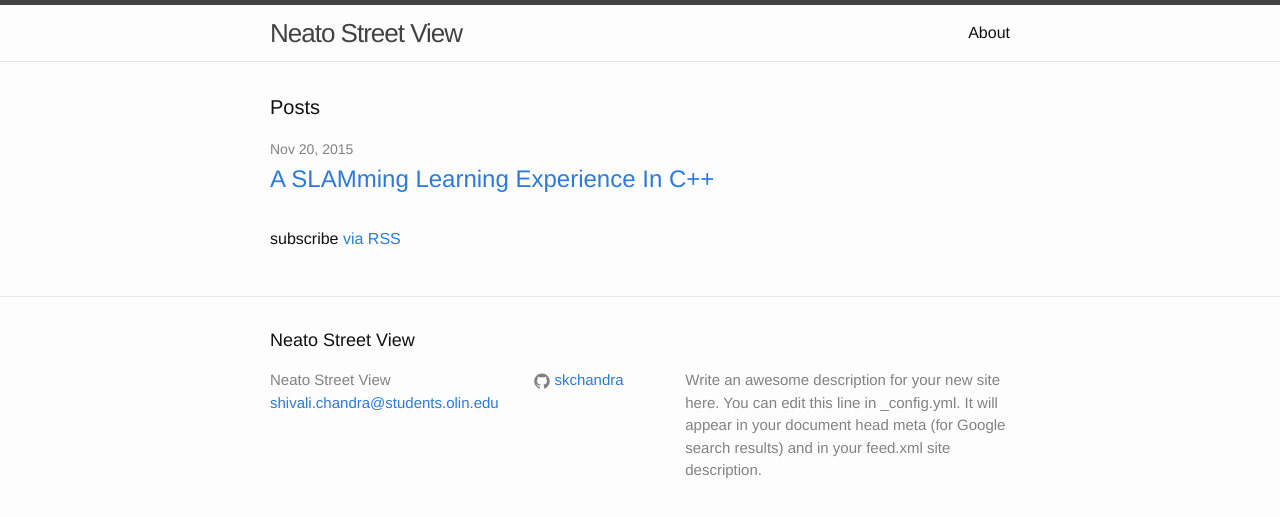
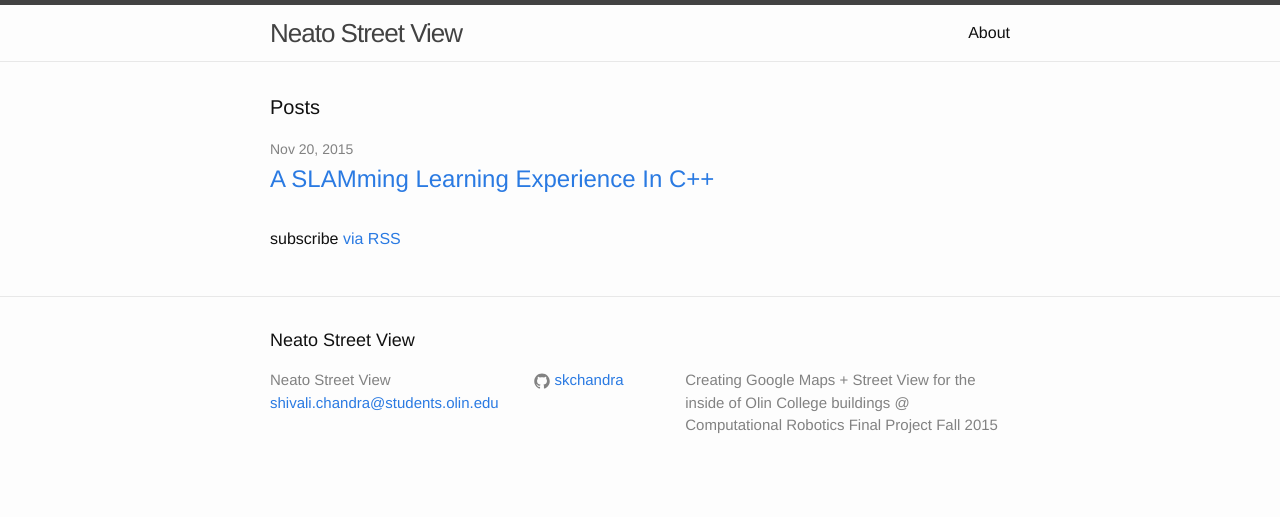
Before and after one commit to skchandra/neato_street_view, a Jekyll site: the page built from index.html, in a window 1280 px wide. Shown: the top 517 px of the page. Built offline with Jekyll 4.4.1, drawn with Linux system fonts in a browser that asks for light colours.

Commit message:
added description

```diff
--- a/_config.yml
+++ b/_config.yml
@@ -2,10 +2,7 @@
 title: Neato Street View
 tagline: Computational Robotics Final Project Fall 2015 - Creating Google Street View for inside Olin buildings
 email: shivali.chandra@students.olin.edu
-description: > # this means to ignore newlines until "baseurl:"
-  Write an awesome description for your new site here. You can edit this
-  line in _config.yml. It will appear in your document head meta (for
-  Google search results) and in your feed.xml site description.
+description: Creating Google Maps + Street View for the inside of Olin College buildings @ Computational Robotics Final Project Fall 2015
 baseurl: "/neato_street_view" # the subpath of your site, e.g. /blog/
 url: "http://skchandra.github.io/neato_street_view/" # the base hostname & protocol for your site
 github_username:  skchandra
```
